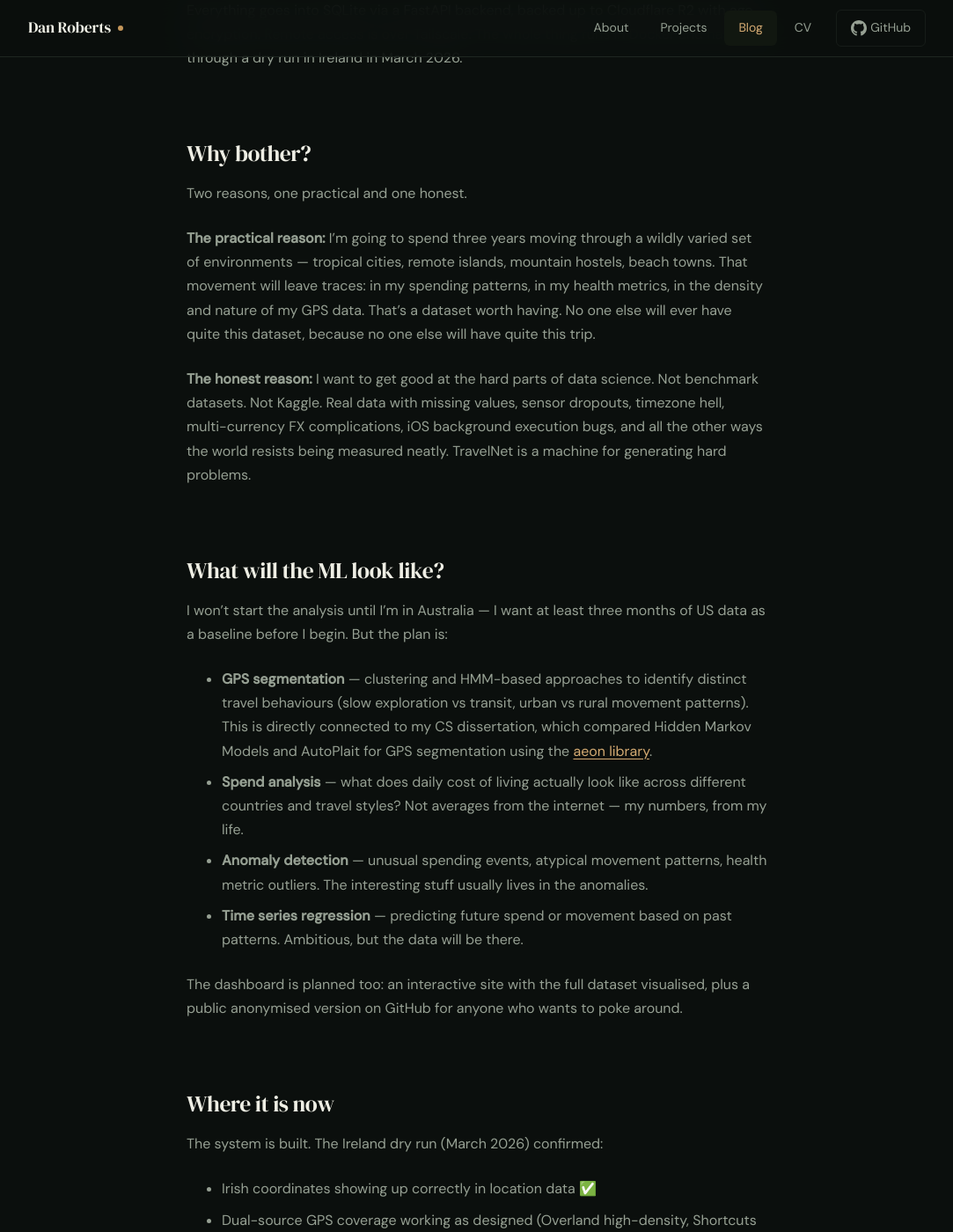
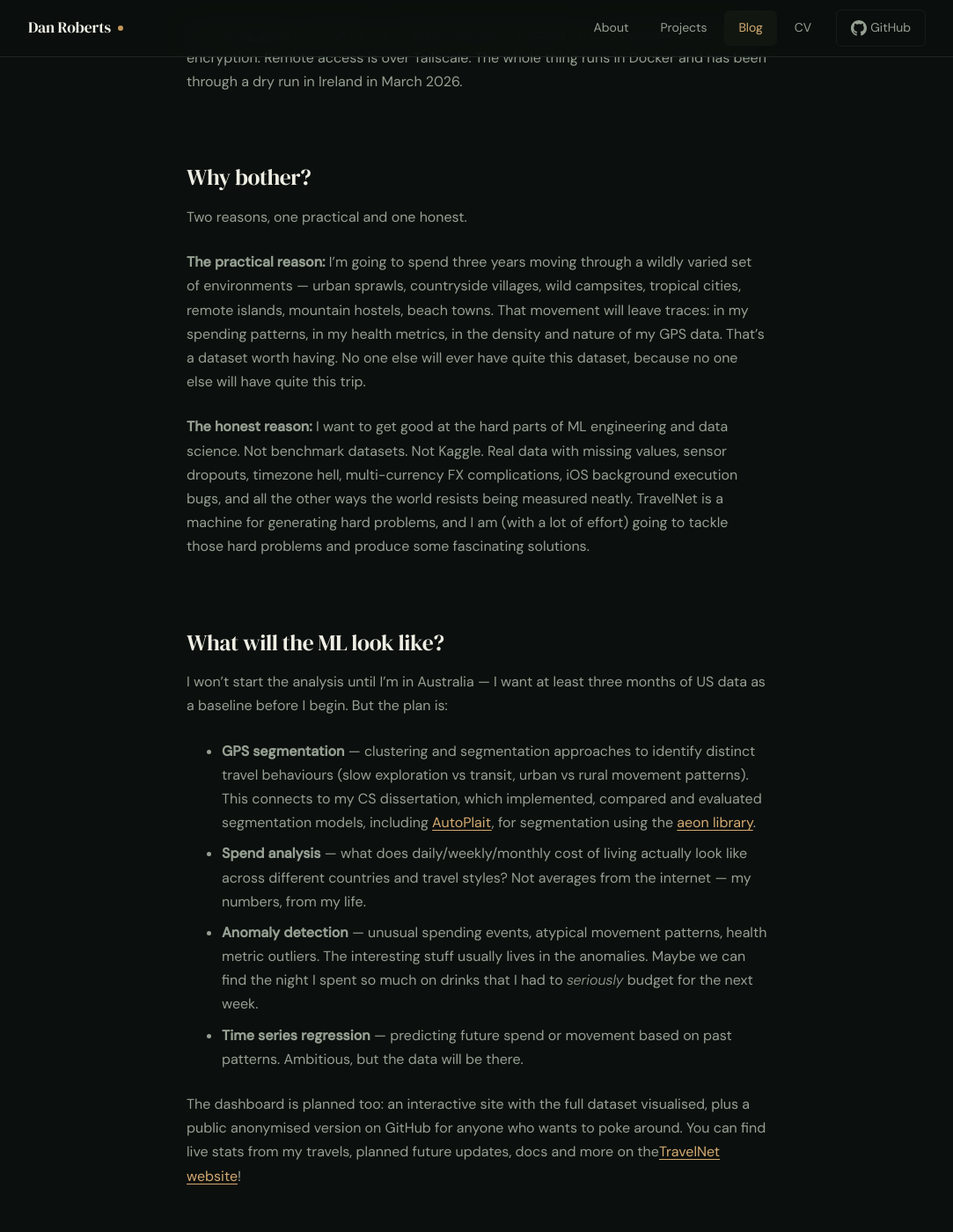
Before and after one commit to danielroberts20/danielroberts20.github.io, a Jekyll site: the page built from _posts/2026-05-01-travelnet-what-im-building-and-why.md, in a window 1280 px wide and 1400 px high, scrolled down 975 px. Shown: the whole window at 88% size, without its empty margins (98-1181 px from the left). Built offline with Jekyll 4.4.1, drawn with Linux system fonts in a browser that asks for light colours; some of the changed text lies outside the part shown.

```diff
--- a/_posts/2026-05-01-travelnet-what-im-building-and-why.md
+++ b/_posts/2026-05-01-travelnet-what-im-building-and-why.md
@@ -30,20 +30,20 @@
 
 Two reasons, one practical and one honest.
 
-**The practical reason:** I'm going to spend three years moving through a wildly varied set of environments — tropical cities, remote islands, mountain hostels, beach towns. That movement will leave traces: in my spending patterns, in my health metrics, in the density and nature of my GPS data. That's a dataset worth having. No one else will ever have quite this dataset, because no one else will have quite this trip.
+**The practical reason:** I'm going to spend three years moving through a wildly varied set of environments — urban sprawls, countryside villages, wild campsites, tropical cities, remote islands, mountain hostels, beach towns. That movement will leave traces: in my spending patterns, in my health metrics, in the density and nature of my GPS data. That's a dataset worth having. No one else will ever have quite this dataset, because no one else will have quite this trip.
 
-**The honest reason:** I want to get good at the hard parts of data science. Not benchmark datasets. Not Kaggle. Real data with missing values, sensor dropouts, timezone hell, multi-currency FX complications, iOS background execution bugs, and all the other ways the world resists being measured neatly. TravelNet is a machine for generating hard problems.
+**The honest reason:** I want to get good at the hard parts of ML engineering and data science. Not benchmark datasets. Not Kaggle. Real data with missing values, sensor dropouts, timezone hell, multi-currency FX complications, iOS background execution bugs, and all the other ways the world resists being measured neatly. TravelNet is a machine for generating hard problems, and I am (with a lot of effort) going to tackle those hard problems and produce some fascinating solutions.
 
 ## What will the ML look like?
 
 I won't start the analysis until I'm in Australia — I want at least three months of US data as a baseline before I begin. But the plan is:
 
-- **GPS segmentation** — clustering and HMM-based approaches to identify distinct travel behaviours (slow exploration vs transit, urban vs rural movement patterns). This is directly connected to my CS dissertation, which compared Hidden Markov Models and AutoPlait for GPS segmentation using the [aeon library](https://www.aeon-toolkit.org/).
-- **Spend analysis** — what does daily cost of living actually look like across different countries and travel styles? Not averages from the internet — my numbers, from my life.
-- **Anomaly detection** — unusual spending events, atypical movement patterns, health metric outliers. The interesting stuff usually lives in the anomalies.
+- **GPS segmentation** — clustering and segmentation approaches to identify distinct travel behaviours (slow exploration vs transit, urban vs rural movement patterns). This connects to my CS dissertation, which implemented, compared and evaluated segmentation models, including [AutoPlait](https://dl.acm.org/doi/10.1145/2588555.2588556), for segmentation using the [aeon library](https://www.aeon-toolkit.org/).
+- **Spend analysis** — what does daily/weekly/monthly cost of living actually look like across different countries and travel styles? Not averages from the internet — my numbers, from my life.
+- **Anomaly detection** — unusual spending events, atypical movement patterns, health metric outliers. The interesting stuff usually lives in the anomalies. Maybe we can find the night I spent so much on drinks that I had to *seriously* budget for the next week.
 - **Time series regression** — predicting future spend or movement based on past patterns. Ambitious, but the data will be there.
 
-The dashboard is planned too: an interactive site with the full dataset visualised, plus a public anonymised version on GitHub for anyone who wants to poke around.
+The dashboard is planned too: an interactive site with the full dataset visualised, plus a public anonymised version on GitHub for anyone who wants to poke around. You can find live stats from my travels, planned future updates, docs and more on the[TravelNet website](https://travelnet.dev)!
 
 ## Where it is now
 
@@ -54,12 +54,12 @@
 - Manual cash transactions logged correctly ✅
 - Cloudflare backup running and restorable ✅
 
-The remaining pre-departure work is hardening: persistent cron logging, testing mid-upload internet drops, confirming the Pi auto-restarts cleanly after a power cut. The kind of defensive engineering that matters when you're going to be 15,000 miles away and your only access is a Tailscale tunnel.
+The remaining pre-departure work is hardening and enhancing: persistent cron logging, testing mid-upload internet drops, confirming the Pi auto-restarts cleanly after a power cut, ensuring consistency across database tables, and of course, bug fixing. The kind of defensive engineering that matters when you're going to be 15,000 miles away and your only access is a Tailscale tunnel.
 
 ## Follow along
 
-I'll write up the ML work as I go — the GPS segmentation piece in particular will be worth a dedicated post once I have real data to work with. If you're interested in the aeon library, time series ML on messy real-world data, or the infrastructure decisions behind TravelNet, that's what this blog is for.
+I'll write up the ML work as I go — the GPS segmentation piece in particular will be worth a dedicated post once I have real data to work with. If you're interested in ML on messy real-world data, or the infrastructure decisions behind TravelNet, that's what this blog is for.
 
-The [GitHub repo](https://github.com/danielroberts20/travelnet) will be public once I'm happy with the code. The demo site will follow once the dashboard has something worth showing.
+The [GitHub repo](https://github.com/danielroberts20/travelnet) is public now, and the demo site is up and running with basic live stats and a lot of Coming Soon:tm: pages.
 
-Departure: June 2026. The data starts flowing then.
+Departure: June 2026. The flights start flying, the money starts draining (hopefully not too much), and the data starts flowing.
```
Also changed, not shown: other parts of _posts/2026-05-01-travelnet-what-im-building-and-why.md (+3 -3 lines), _posts/2026-03-28-getting-tired-of-terminals.md (added, +84 -0 lines), assets/images/posts/database_dashboard.png (added), assets/images/posts/last_run_cron.png (added), assets/images/posts/logs_dashboard.png (added), assets/images/posts/overview_stats.png (added).
